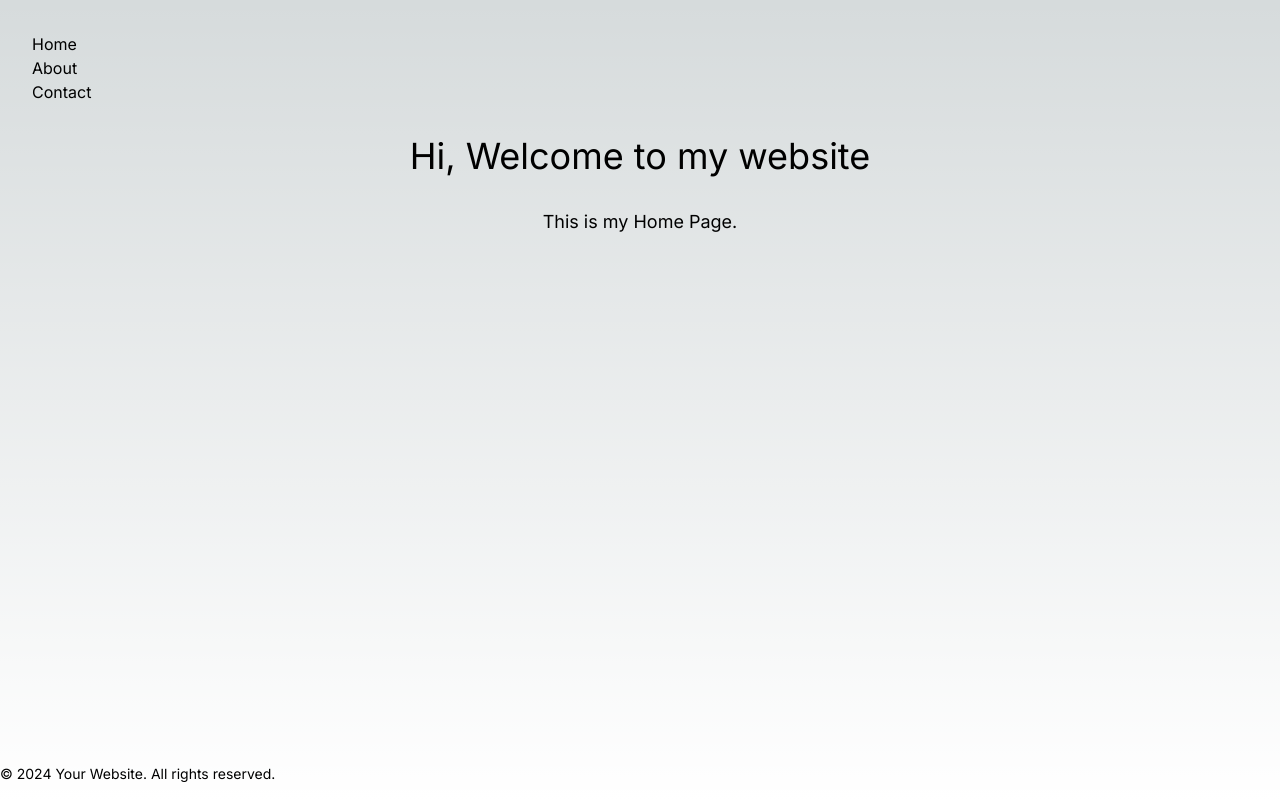
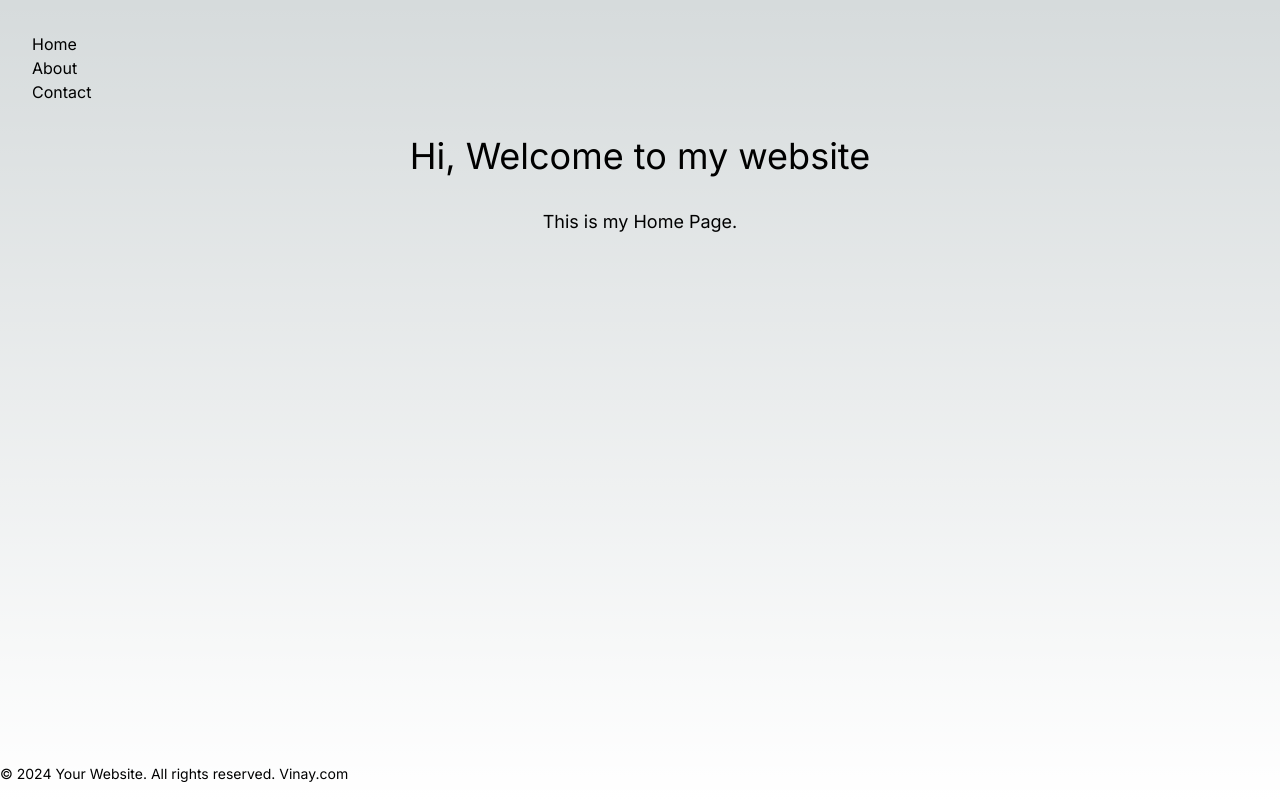
Before and after one commit to Vinay-golkonda99/next-js-doc-practice, a Next.js app: page / in a window 1280 px wide. Built offline with nearby package versions, Linux system fonts and the light colour scheme.

Commit message:
Update page.tsx

```diff
--- a/app/page.tsx
+++ b/app/page.tsx
@@ -22,7 +22,8 @@ const HomePage = () => {
       </main>
       {/* Footer */}
       <footer className="text-bottom py-4 bg-black-200">
-        <p className="text-sm">© 2024 Your Website. All rights reserved.</p>
+        <p className="text-sm">© 2024 Your Website. All rights reserved.
+        Vinay.com</p>
       </footer>
     </div>
   );
```
